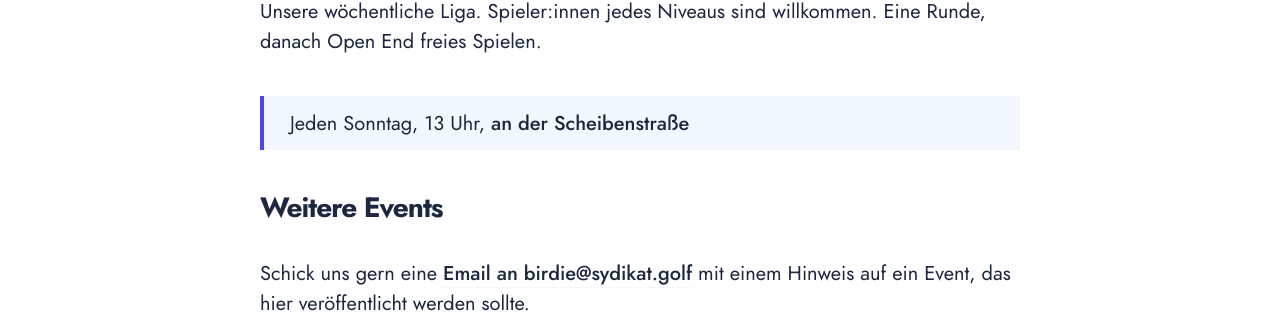
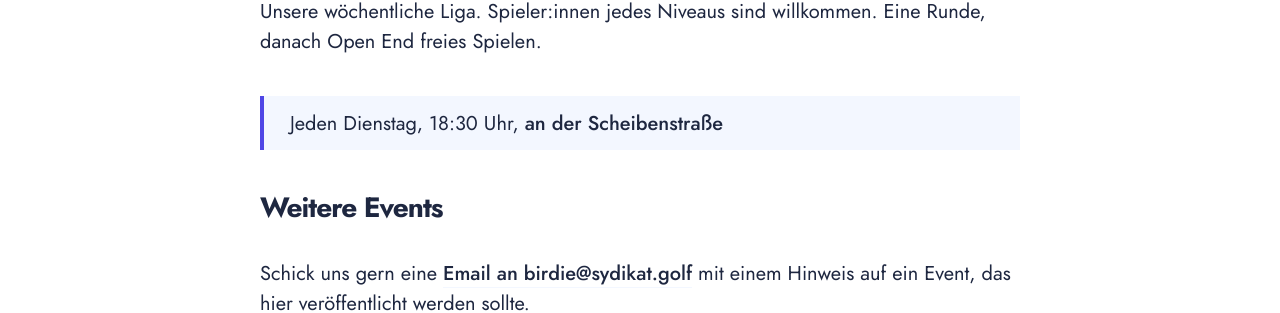
Before and after one commit to maxgreive/syndikat-web, a Jekyll site: the page built from events.md, in a window 1280 px wide. Shown: the part 295-608 px from the top of the page. Built offline with Jekyll 4.4.1, drawn with Linux system fonts in a browser that asks for light colours; some web fonts are replaced.

Commit message:
changed league time

```diff
--- a/events.md
+++ b/events.md
@@ -7,7 +7,7 @@ layout: page
 
 Unsere wöchentliche Liga. Spieler:innen jedes Niveaus sind willkommen. Eine Runde, danach Open End freies Spielen.
 
-> Jeden Sonntag, 13 Uhr, [an der Scheibenstraße](https://goo.gl/maps/yqyVDEoEs8Qd5LD56)
+> Jeden Dienstag, 18:30 Uhr, [an der Scheibenstraße](https://goo.gl/maps/yqyVDEoEs8Qd5LD56)
 
 ## Weitere Events
 
```
